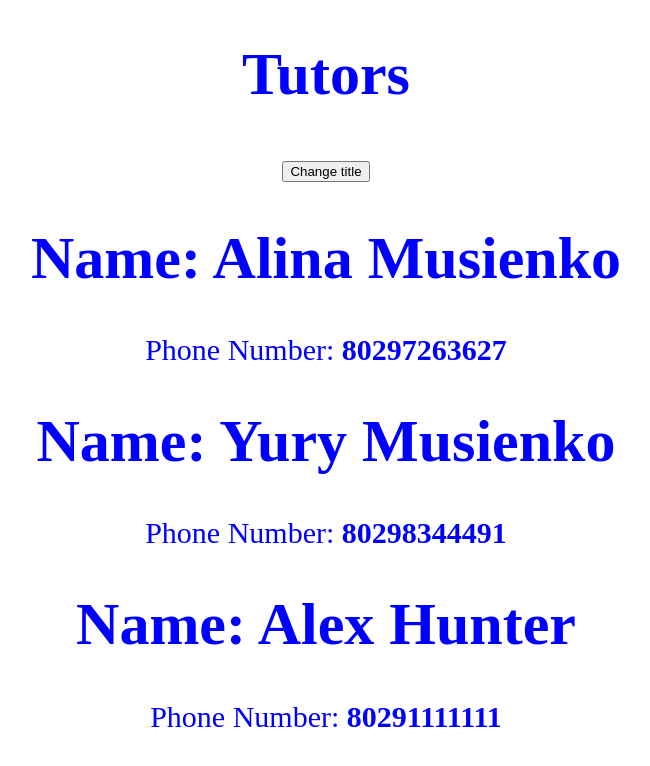
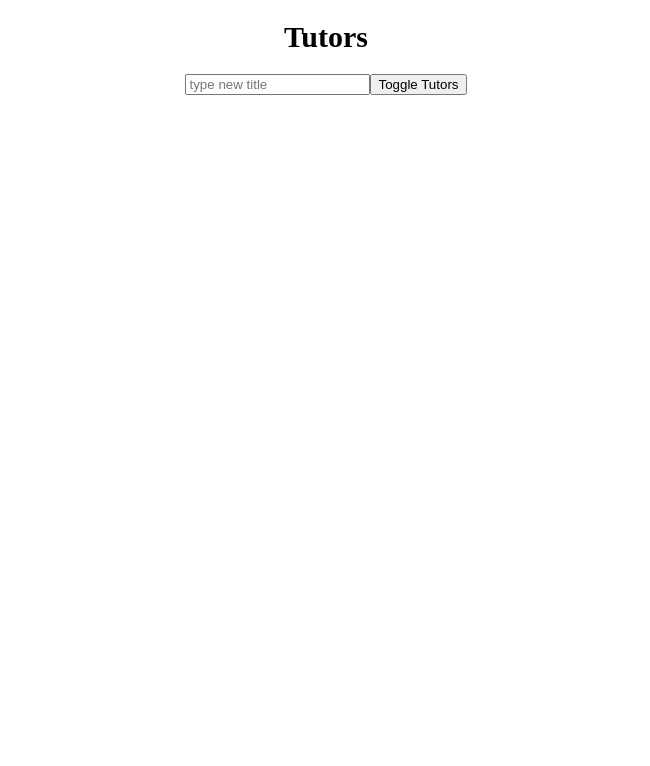
Before and after one commit to MusienkoYuriy97/react-tutors-app, a React (Create React App) app: page / in a window 1280 px wide. Shown: the top 766 px of the page, without its empty margins (314-964 px from the left). Built offline with nearby package versions, Linux system fonts and the light colour scheme.

Commit message:
Third folder - basics of react

```diff
--- a/src/app/App.js
+++ b/src/app/App.js
@@ -3,23 +3,68 @@ import Tutor from "../entity/Tutor";
 
 class App extends Component {
     state = {
-        tutors: [{ name: 'Alina Musienko', phoneNumber: '80297263627' }, { name: 'Yury Musienko', phoneNumber: '80298344491' }, { name: 'Alex Hunter', phoneNumber: '80291111111' }],
-        title: 'Tutors'
+        tutors: [{ name: 'Alina Musienko', phoneNumber: '80297263627', qualification: 'Speech therapist' }, { name: 'Yury Musienko', phoneNumber: '80298344491', qualification: 'Software developer' }, { name: 'Alex Hunter', phoneNumber: '80291111111', qualification: 'Math teacher' }],
+        title: 'Tutors',
+        showTutors: false
     }
 
-    handleChangeTitle = () => {
-        console.log('hello');
-    };
+    onChangeName(name, index) {
+        const tutor = this.state.tutors[index];
+        tutor.name = name;
+        const tutors = [...this.state.tutors];
+        tutors[index] = tutor;
+        this.setState({ tutors });
+    }
+
+    handleInput = (event) => {
+        this.setState({
+            title: event.target.value
+        });
+    }
+
+    handleDelete(index) {
+        const tutors = [...this.state.tutors];
+        tutors.splice(index, 1);
+        this.setState({tutors});
+    }
+
+    toggleTutorsHandler = () => {
+        this.setState({
+            showTutors: !this.state.showTutors
+        });
+    }
 
     render() {
         const tutors = this.state.tutors;
         return (
-            <div style={{ textAlign: "center", color: "blue", fontSize: "30px" }}>
-                <h1>{this.state.title}</h1>
-                <button onClick={this.handleChangeTitle}>Change title</button>
-                <Tutor name={tutors[0].name} phoneNumber={tutors[0].phoneNumber} />
-                <Tutor name={tutors[1].name} phoneNumber={tutors[1].phoneNumber} />
-                <Tutor name={tutors[2].name} phoneNumber={tutors[2].phoneNumber} />
+            <div style={{
+                textAlign: "center",
+                color: "black",
+                fontSize: "15px",
+            }}>
+                <div>
+                    <h1>{this.state.title}</h1>
+                    <input
+                        type='text'
+                        placeholder='type new title'
+                        onChange={this.handleInput}
+                    />
+                    <button
+                        onClick={this.toggleTutorsHandler}
+                    >Toggle Tutors</button>
+                </div>
+                {this.state.showTutors ? this.state.tutors.map((tutor, index) => {
+                    return (
+                        <Tutor
+                            key={index}
+                            name={tutor.name}
+                            qualification={tutor.qualification}
+                            phoneNumber={tutor.phoneNumber}
+                            onDelete={this.handleDelete.bind(this, index)}
+                            onChangeName={event => this.onChangeName(event.target.value, index)}
+                        />
+                    )
+                }) : null}
             </div>
         );
 
--- a/src/entity/Tutor.js
+++ b/src/entity/Tutor.js
@@ -2,9 +2,24 @@ import React from "react";
 
 function Tutor(props) {
     return (
-        <div>
-            <h1>Name: {props.name}</h1>
+        <div style={{
+            border: '1px solid #ccc',
+            margin: '10px',
+            padding: '10px',
+            display: 'inline-block',
+            marginLeft: 'auto',
+            marginRight: 'auto'
+        }}>
+            <p>Name: <strong>{props.name}</strong></p>
+            <p>Qualification: <strong>{props.qualification}</strong></p>
             <p>Phone Number: <strong>{props.phoneNumber}</strong></p>
+            <input
+                onChange={props.onChangeName}
+                value={props.name}
+            />
+            <button
+                onClick={props.onDelete}
+            >Delete</button>
         </div>
     );
 }
--- a/src/index.js
+++ b/src/index.js
@@ -5,9 +5,8 @@ import reportWebVitals from './reportWebVitals';
 
 const root = ReactDOM.createRoot(document.getElementById('root'));
 root.render(
-  <React.StrictMode>
     <App />
-  </React.StrictMode>
+
 );
 
 // If you want to start measuring performance in your app, pass a function
```
